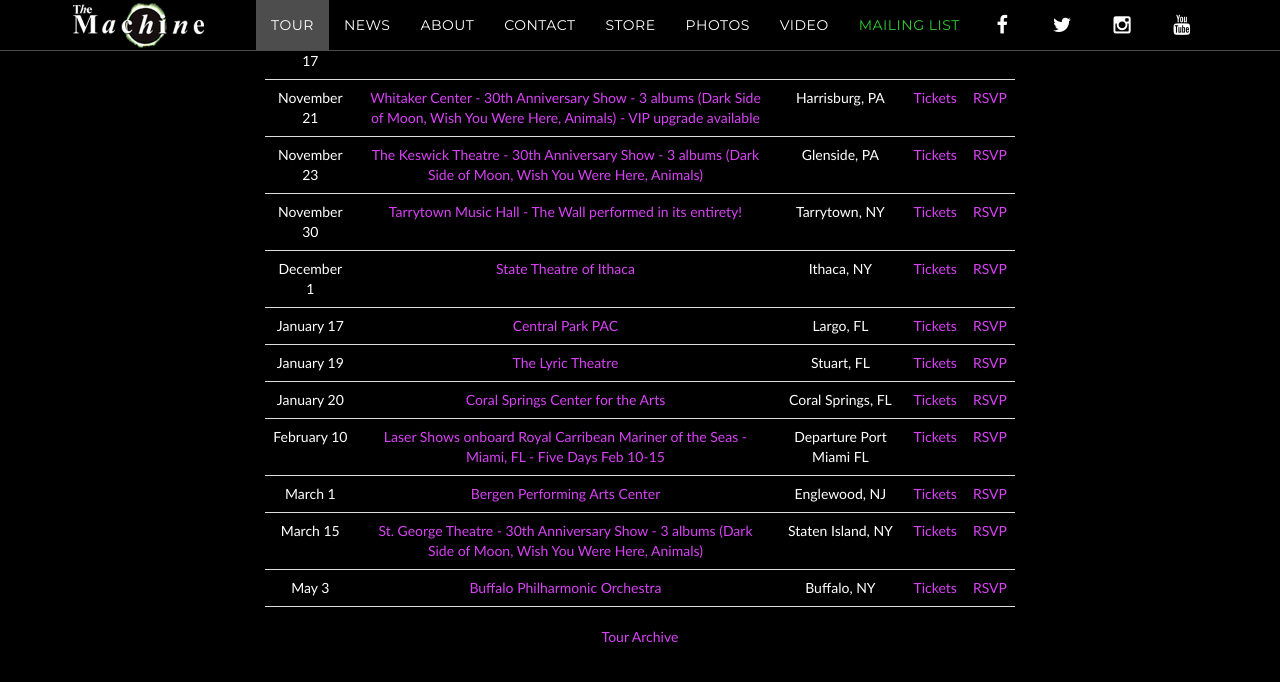
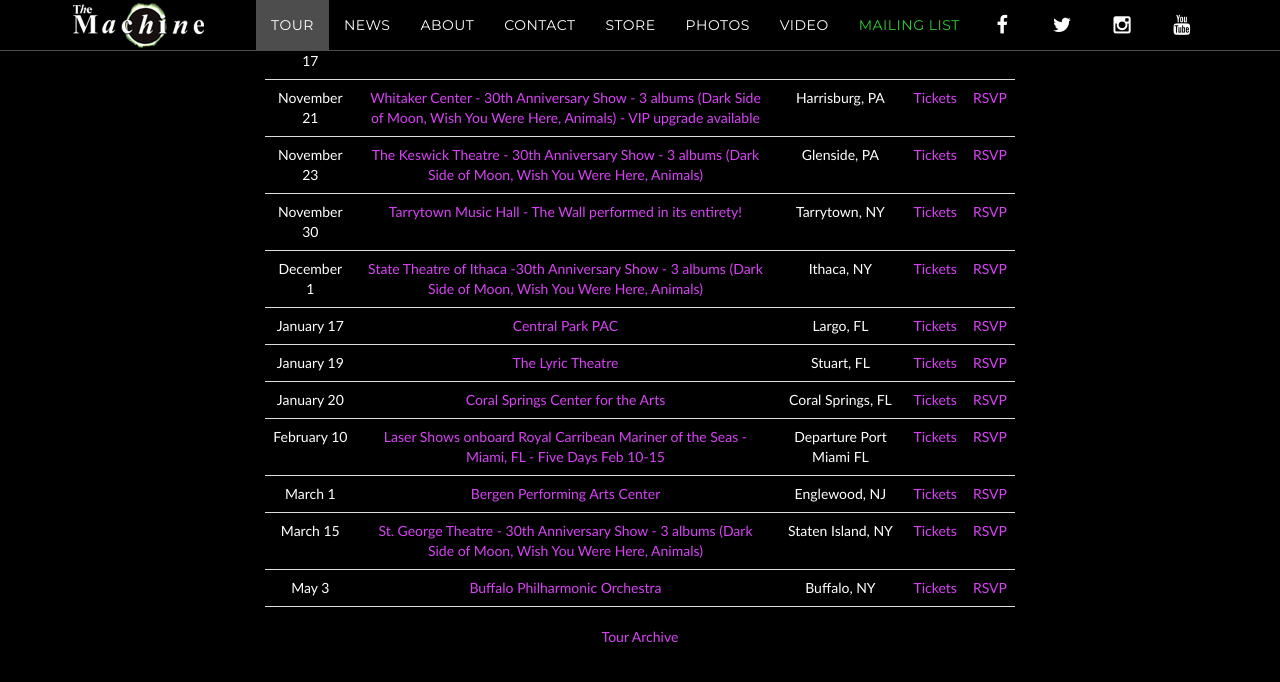
Before and after one commit to machineweb/machineweb.github.io, a Jekyll site: the page built from index.html, in a window 1280 px wide and 900 px high, scrolled down 1358 px. Shown: the top 682 px of the window. Built offline with Jekyll 4.4.1, drawn with Linux system fonts in a browser that asks for light colours; comment, search, counter and statistics services are not loaded.

Commit message:
Updated tour

```diff
--- a/_data/tour.yml
+++ b/_data/tour.yml
@@ -3611,7 +3611,7 @@
     order: "1556856000000"
 
   - date: "December 1 2018"
-    venue: "State Theatre of Ithaca"
+    venue: "State Theatre of Ithaca -30th Anniversary Show - 3 albums (Dark Side of Moon, Wish You Were Here, Animals) "
     venue-url: "https://www.stateofithaca.org/event/1763738-machine-performs-pink-floyd-ithaca/"
     location: "Ithaca, NY"
     tickets-url: "https://www.stateofithaca.org/event/1763738-machine-performs-pink-floyd-ithaca/"
```
